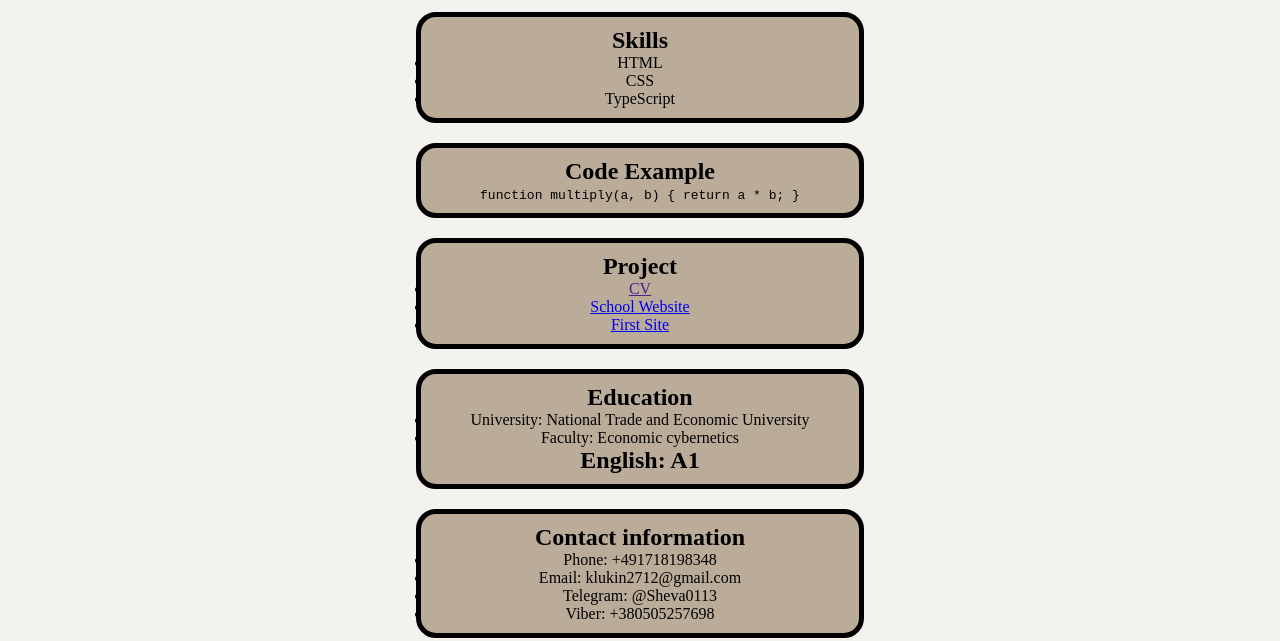
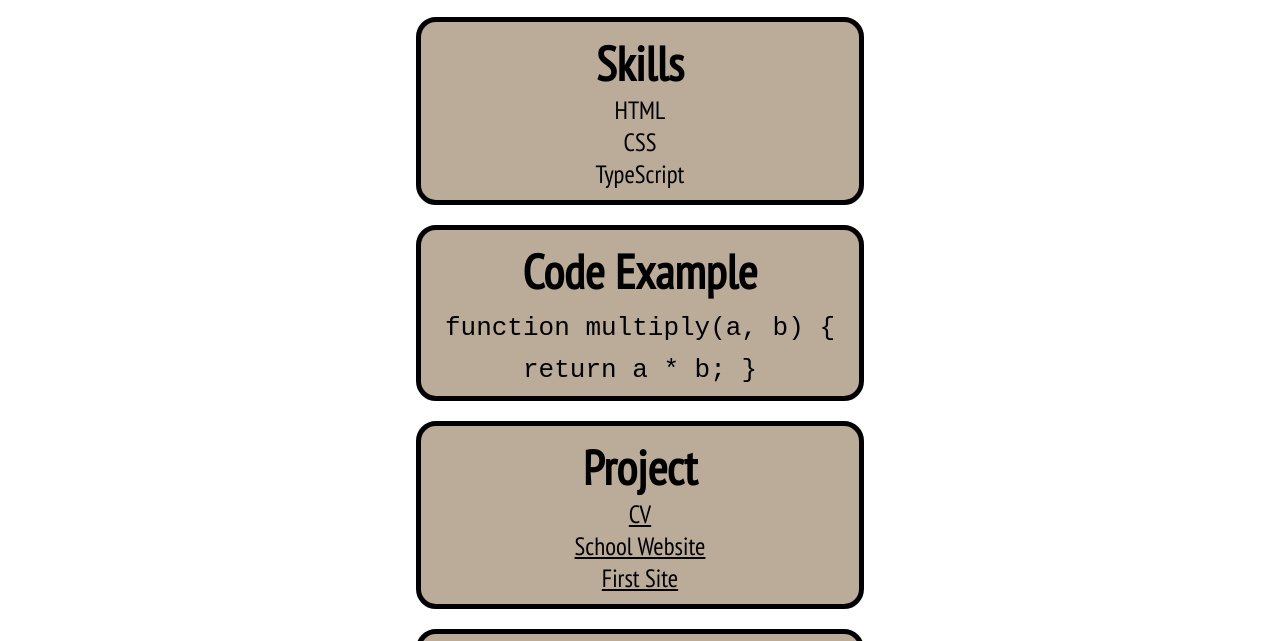
Before and after one commit to ShevasTest/rsschool-cvvvv, a plain HTML site: page index.html in a window 1280 px wide. Shown: the part 768-1409 px from the top of the page. Drawn offline with Linux system fonts and the light colour scheme.

Commit message:
file:update color, fonts

```diff
--- a/style/style.css
+++ b/style/style.css
@@ -2,9 +2,15 @@
   margin: 0;
   padding: 0;
   box-sizing: border-box;
+  list-style-type: none;
 }
 body {
-  background-color: rgb(243, 242, 238);
+  background-color: rgb(255, 255, 255);
+  font-family: "PT Sans Narrow", sans-serif;
+  scroll-behavior: smooth;
+}
+html {
+  scroll-behavior: smooth;
 }
 /* Nav................................................ */
 header {
@@ -66,6 +72,7 @@ main {
 .skills {
   display: block;
   width: 35%;
+  font-size: 2em;
   text-align: center;
   margin-left: auto;
   margin-right: auto;
@@ -73,13 +80,13 @@ main {
   padding: 10px;
   border: 5px solid;
   border-radius: 20px;
-  /* Блоки с текстом........................................... */
   background-color: rgb(186, 172, 153);
 }
 /* code.............................................. */
 .code {
   display: block;
   width: 35%;
+  font-size: 2em;
   text-align: center;
   margin-left: auto;
   margin-right: auto;
@@ -93,6 +100,7 @@ main {
 .project {
   display: block;
   width: 35%;
+  font-size: 2em;
   text-align: center;
   margin-left: auto;
   margin-right: auto;
@@ -105,6 +113,7 @@ main {
 .univer {
   display: block;
   width: 35%;
+  font-size: 2em;
   text-align: center;
   margin-left: auto;
   margin-right: auto;
@@ -117,6 +126,7 @@ main {
 .contact {
   display: block;
   width: 35%;
+  font-size: 2em;
   text-align: center;
   margin-left: auto;
   margin-right: auto;
@@ -128,7 +138,6 @@ main {
 }
 footer {
   height: 50px;
-  /* Цвет нижнеё херни...................................................... */
   background-color: rgb(137, 199, 210);
   margin-top: 30px;
   padding: 30px;
@@ -136,6 +145,7 @@ footer {
   justify-content: space-between;
   align-items: center;
   line-height: 0;
+  font-size: larger;
 }
 .svg {
   height: 30px;
@@ -143,3 +153,12 @@ footer {
 .gitlogo {
   height: 30px;
 }
+.size {
+  font-size: 25px;
+}
+#decor a {
+  color: rgb(0, 0, 0);
+}
+#decor a:hover {
+  color: rgb(130, 223, 227);
+}
```
